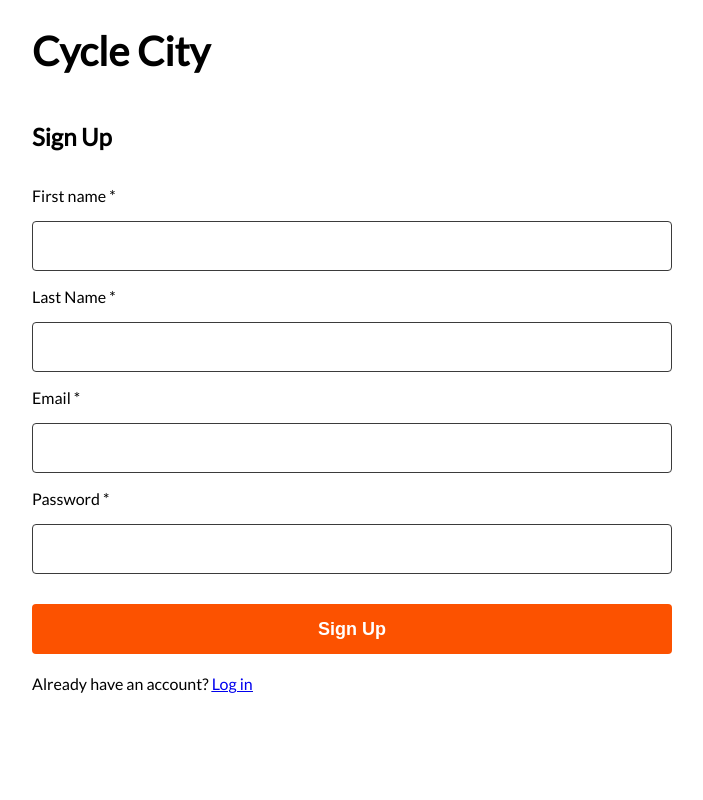
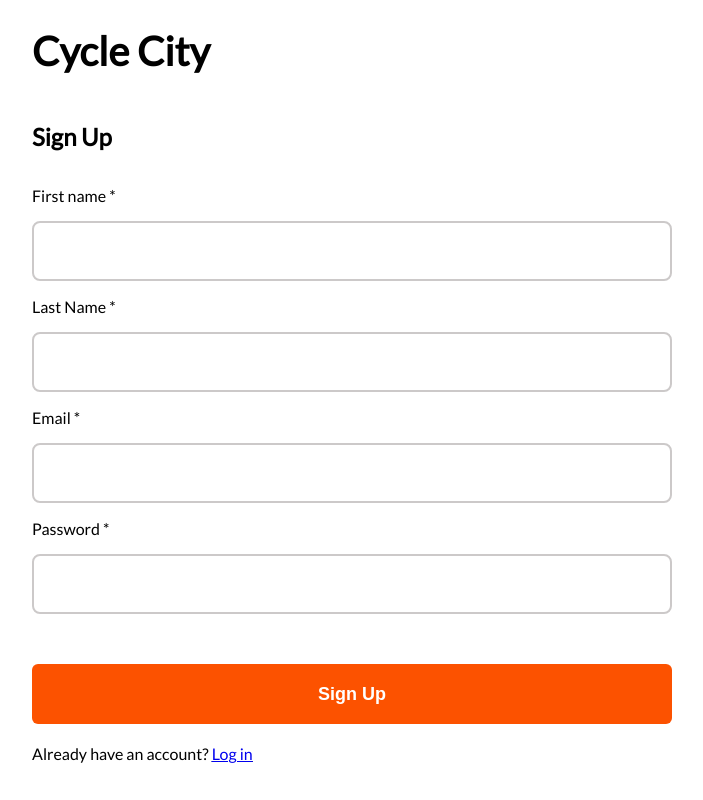
Before and after one commit to pshp/cycle-city, a React (Create React App) app in the folder client/: page /register in a window 1280 px wide. Shown: the whole page, without its empty margins (288-991 px from the left). Built offline with nearby package versions, Linux system fonts and the light colour scheme; a web font is replaced by a local one.

Commit message:
feat(register.css): added more styling

```diff
--- a/client/src/componants/Register/Register.css
+++ b/client/src/componants/Register/Register.css
@@ -9,33 +9,33 @@
   margin: 0 auto 0;
 }
 
-.user-form input {
-  border: solid rgb(59, 59, 59) 1px;
+input {
+  border: solid rgb(204, 201, 201) 2px;
   width: 100%;
-  border-radius: 4px;
-  height: 30px;
-  height:50px;
+  border-radius: 8px;
+  height:60px;
   box-sizing: border-box;
 }
 
+input:focus {
+  outline: none;
+  border: solid #fc5200 2px;
+}
+
 .submit-btn {
-  margin: 30px 0 20px 0;
+  margin: 50px 0 20px 0;
   color:white;
   background-color: #fc5200;
-  border-radius: 4px;
+  border-radius: 6px;
   outline:none;
   cursor: pointer;
   font-weight: 550;
   font-size: 18px;
   width: 100%;
-  height:50px;
+  height:60px;
   border: none;
 }
 
 .submit-btn:hover {
   opacity: 0.7;
 }
-
-.submit-btn:focus {
-  opacity: 0.7;
-}
```
